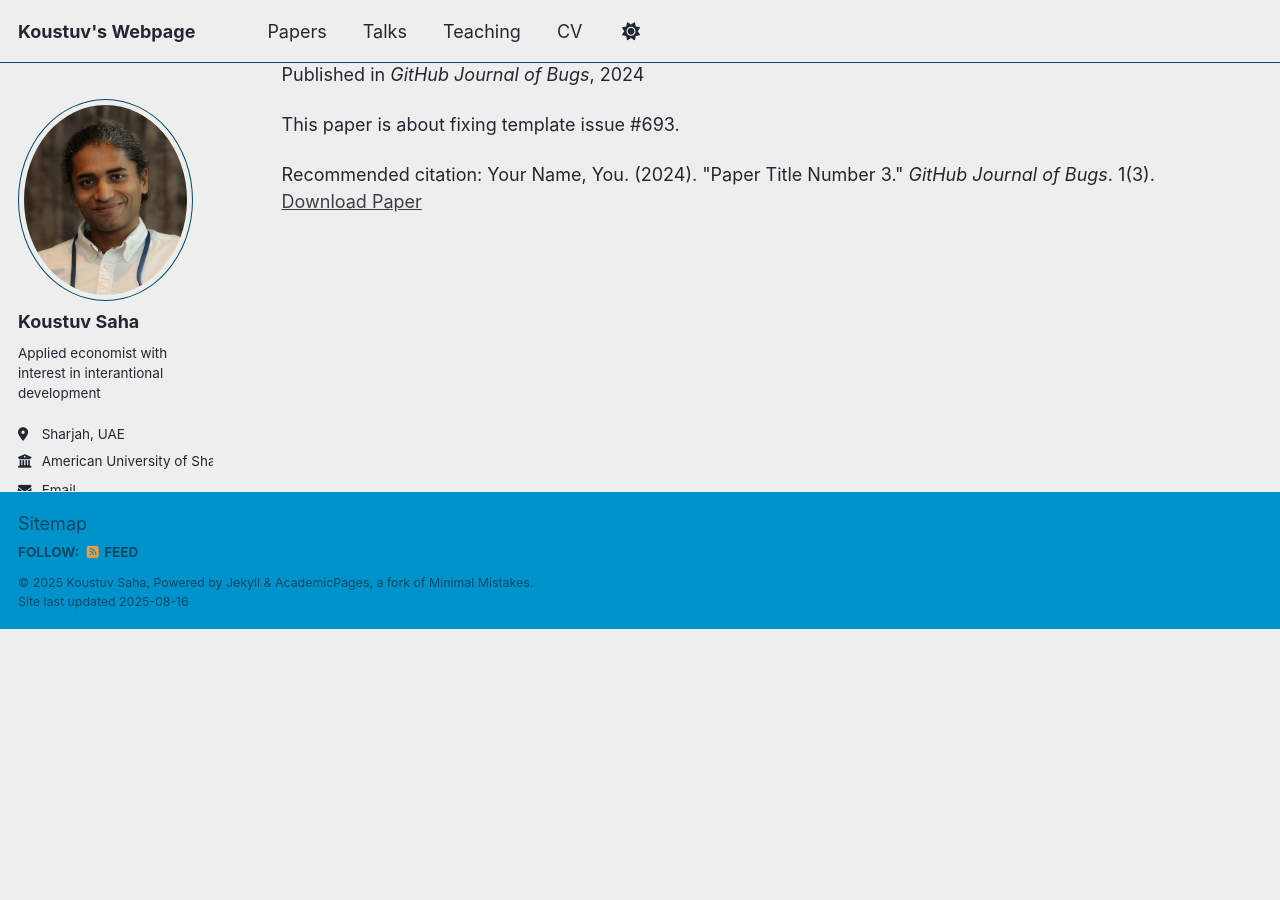
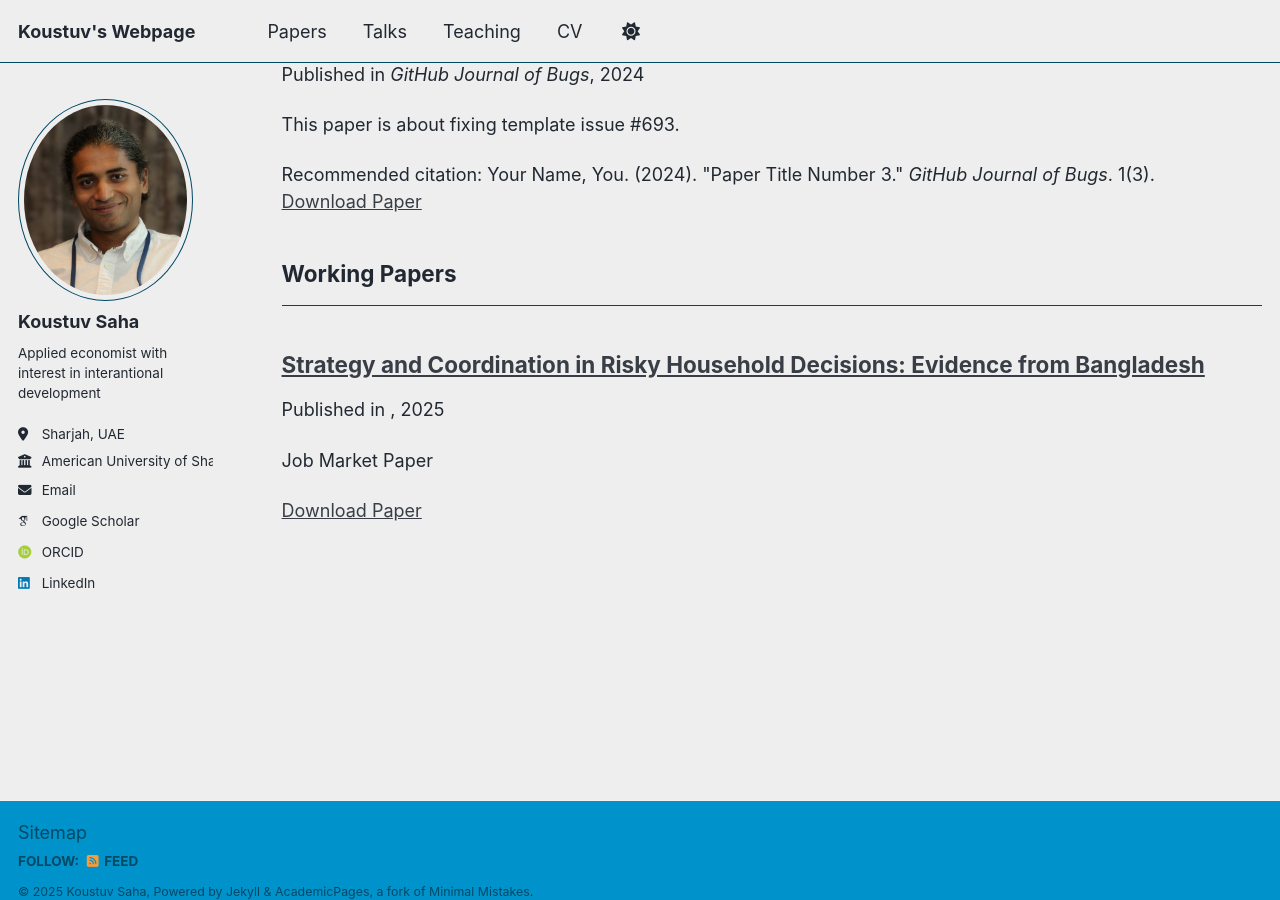
Before and after one commit to sahakoustuv/koustuvsaha.github.io, a Jekyll site: the page built from _pages/publications.html, in a window 1280 px wide and 900 px high, scrolled down 1116 px. Built offline with Jekyll 4.4.1, drawn with Linux system fonts in a browser that asks for light colours; some web fonts are replaced; a script that is not in the unit is left out; before the commit the page ends 1745 px from its top, so only the background shows below that; part of the change alters nothing that is shown.

Commit message:
Update _config.yml

```diff
--- a/_config.yml
+++ b/_config.yml
@@ -86,7 +86,7 @@ publication_category:
     title: 'Refereed Publications'
   conferences:
     title: 'Conference Papers'
-  workig-paper:
+  working-papers:
     title: 'Working Papers'
 
 # Site Settings
```
